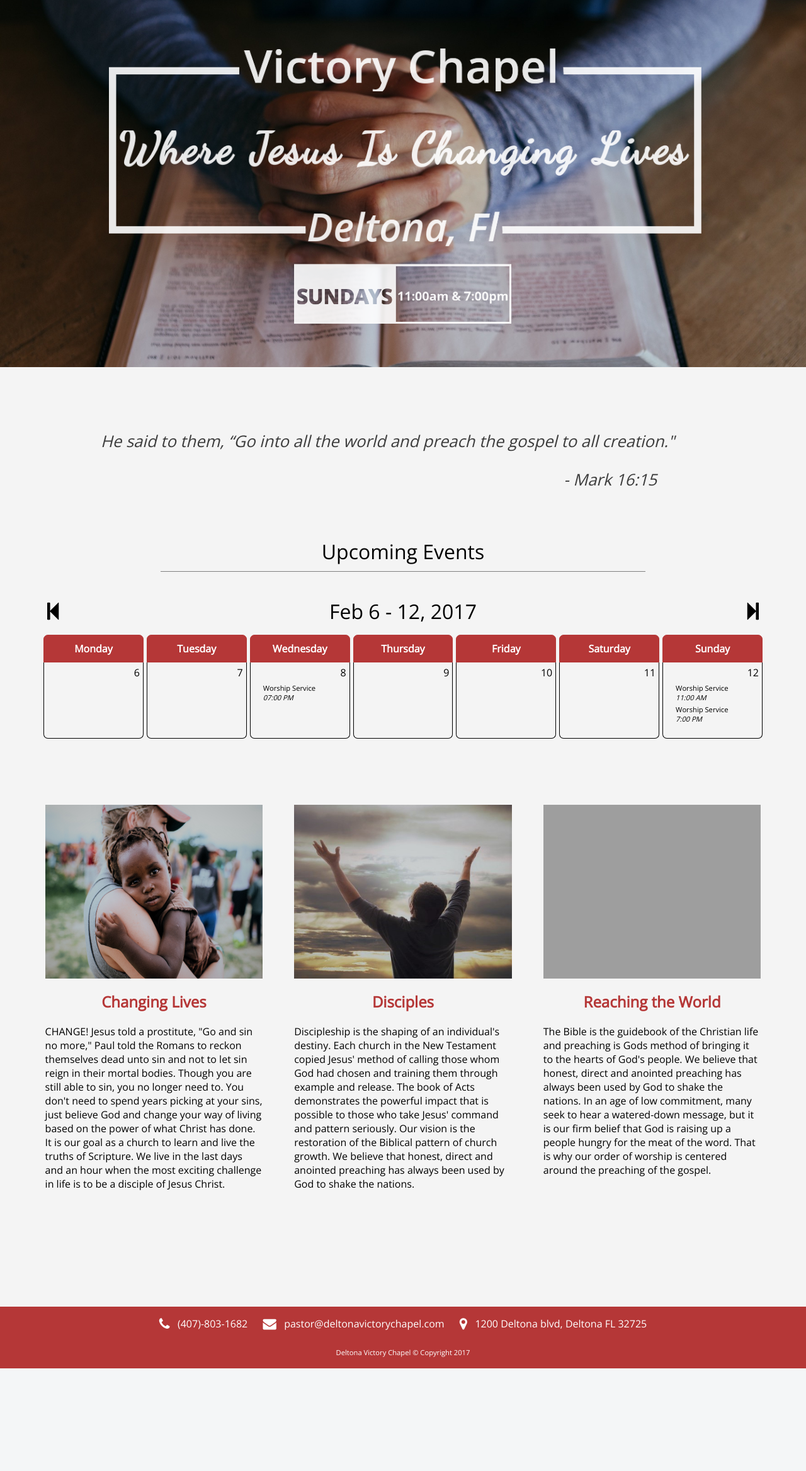
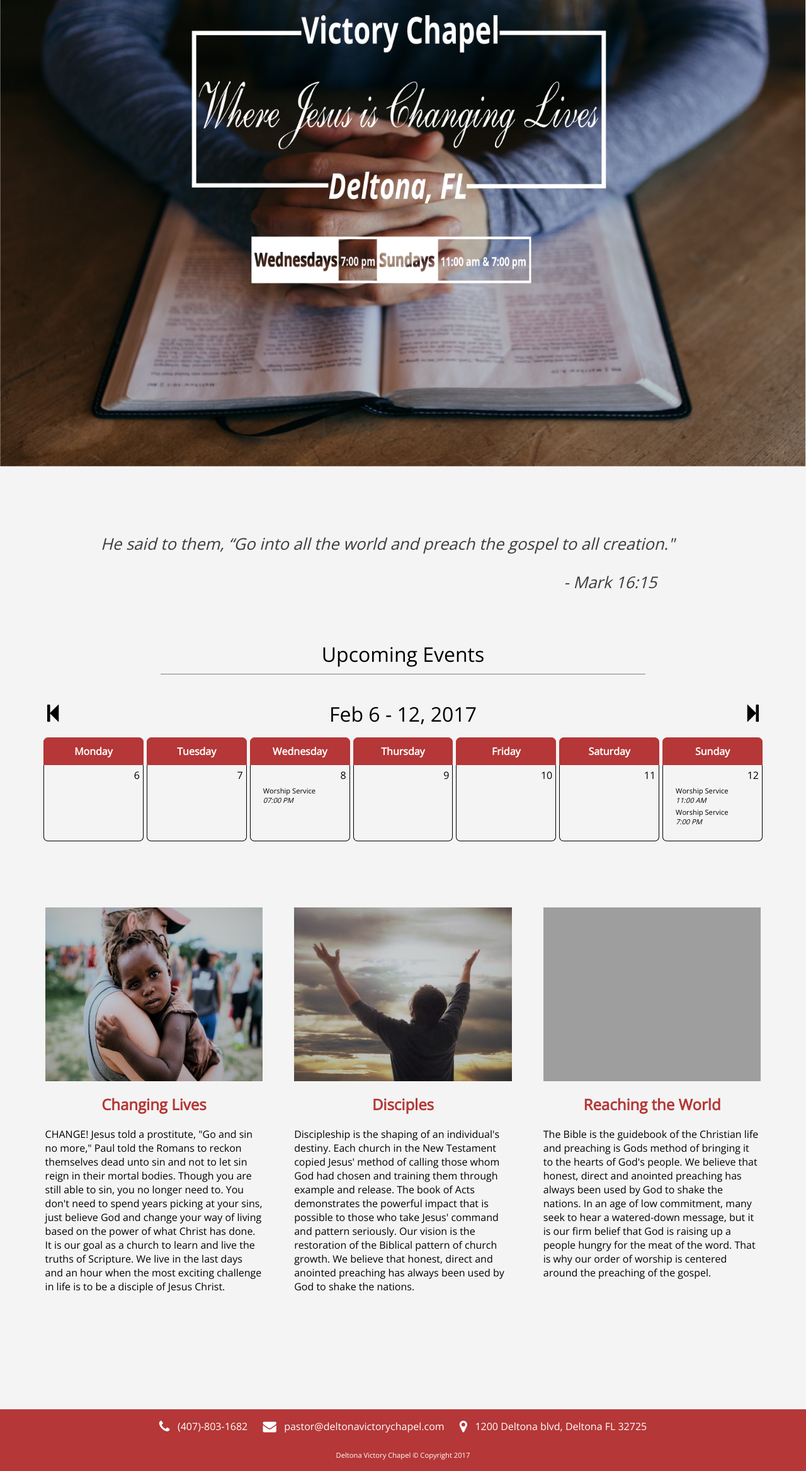
Before and after one commit to bryangators/dvc_chapel, a PHP site: page / in a window 1280 px wide. Shown: the part 101-2437 px from the top of the page at 63% size. Before the commit the page ends 2274 px from the top, so only its background shows below. Run offline with PHP 8.4, Linux system fonts and the light colour scheme; grey boxes are pictures that could not be loaded.

Commit message:
update of prayer image

```diff
--- a/css/indexStyles.css
+++ b/css/indexStyles.css
@@ -15,7 +15,6 @@ body{
 
 .sec1wrap,
 .bgImage,
-#header,
 .flyerWrap,
 section{
 	max-width: 1600px;
@@ -92,16 +91,14 @@ section{
 }
 
 /*section one styles*/
-.bgImage{
+.bgImage img{
 	text-align: center;
 	margin:0 auto;
 	width: 100%;
-	height: 100%;
-	min-height: 400px;
-	background-image: url("../images/prayer.png");
-	background-repeat: no-repeat;
-	background-size: cover;
-	background-position: center;
+	/*height: 80%;
+	height: 700px;*/
+
+
 }
 
 .displayBox img{
@@ -443,12 +440,16 @@ section{
     }
 
     /*Content mobile styles*/
+    .bgImage img{
+    	/*min-height: 300px;*/
+    }
 
     .displayBox img{
     	width: 95%;
     }
 	.title{
 		font-size: 2em;
+		min-width: 300px;
 	}
 
     .text_box{
--- a/index.html
+++ b/index.html
@@ -64,19 +64,7 @@
 		<!-- Spacer for mobile screens -->
 		<section id="sec1">
 			<div class="bgImage">
-			<!-- Spacer for normal screens -->
-			<div style="height: 60px;"></div>
-			<!-- Spacer for mobile screens -->
-
-			<div class="sec1wrap">
-			<div class="displayBox">
-			<img src="images/changinglives.png">
-			<br>
-
-			<img id="serviceDays" src="images/days.png">
-			</div>
-			</div>
-			<div style="height: 60px;"></div>
+			<img src="images/prayer1.png">
 			</div>
 		</section>
 		<!-- End of First Sectiion -->
```
Also changed, not shown: images/changinglives.png (deleted), images/days.png (deleted), images/hand.png (deleted), images/prayer.png (deleted), images/prayer1.png (added), 2 other files.
